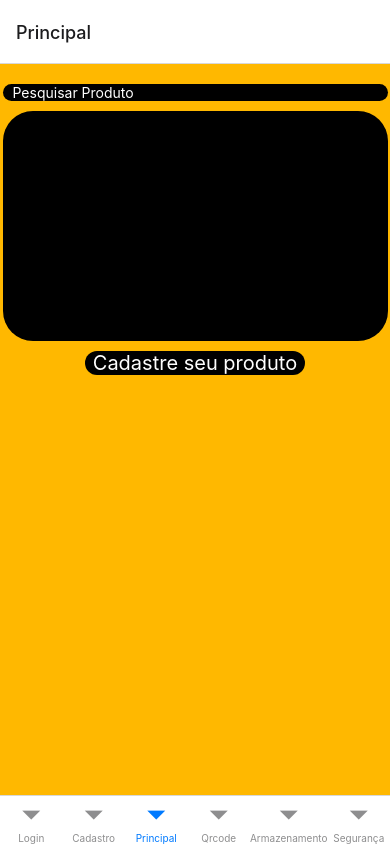
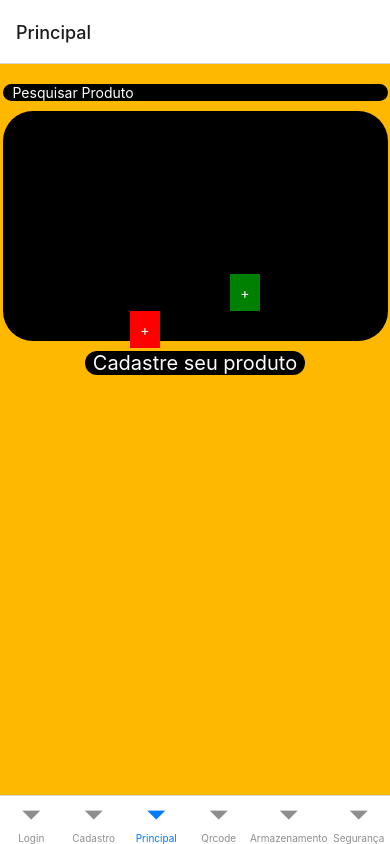
Before and after one commit to lucas125-fx/controle-de-estoque, a React Native app: screen /Principal in a window 390 px wide. Built offline with nearby package versions, Linux system fonts and the light colour scheme.

Commit message:
alterações

```diff
--- a/src/Pages/Login/index.js
+++ b/src/Pages/Login/index.js
@@ -22,6 +22,7 @@ export default function Login() {
           style={styles.input1}
           placeholder="Digite sua Senha"
           placeholderTextColor="#FFF"
+          type='password'
 
         />
         <View >
@@ -31,7 +32,7 @@ export default function Login() {
             <Text style={{ fontSize: 20, color: '#fff', }}>Entrar</Text>
           </TouchableOpacity>
           <Text style={styles.link}
-            onPress={() => Linking.openURL('http://google.com')}>
+            onPress={() => Linking.openURL('../Cadastro/index.js')}>
             já possui conta?
       </Text>
         </View>
--- a/src/Pages/Principal/index.js
+++ b/src/Pages/Principal/index.js
@@ -1,6 +1,11 @@
-import { StyleSheet, Text, View, TextInput, Button, Alert, TouchableOpacity } from 'react-native';
+import React, { useState } from "react";
+import { StyleSheet, Text, View, TextInput, Button, Alert, TouchableOpacity, TouchableHighlight } from 'react-native';
 
-export default function Principal({navigaton}) {
+
+export default function Principal({navigaton}){
+  const [count, setCount] = useState(0);
+  const onPress = () => setCount(count + 1);
+  const onPress1 = () => setCount(count - 1);
   return (
     <View style={styles.container}>
       <TextInput
@@ -10,6 +15,21 @@ export default function Principal({navigaton}) {
       />
       <View style={styles.produtos}>
         <Text style={styles.font}>Seus Produtos:</Text>
+
+        <TouchableHighlight onPress={onPress}>
+        <View style={styles.button}>
+          <Text style={{color:'white'}}>+</Text>
+        </View>
+      </TouchableHighlight>
+        <Text style={styles.countText}>
+          {count || null}
+        </Text>
+
+        <TouchableHighlight onPress={onPress1}>
+        <View style={styles.button1}>
+          <Text style={{color:'white'}}>+</Text>
+        </View>
+      </TouchableHighlight>
       </View>
       <View>
         <TouchableOpacity
@@ -65,5 +85,20 @@ const styles = StyleSheet.create({
     justifyContent: 'center',
     alignItems: "center",
     marginBottom: 420,
+  },
+  button: {
+    // alignItems: "center",
+    backgroundColor: "green",
+    padding: 10,
+    marginLeft:100
+  },
+  button1: {
+    // alignItems: "center",
+    backgroundColor: "red",
+    padding: 10,
+    marginRight:100
+  },
+  countText: {
+    color: "#fff"
   }
 });
```
Also changed, not shown: 2 other files (tests, documents, lock files or other folders).
